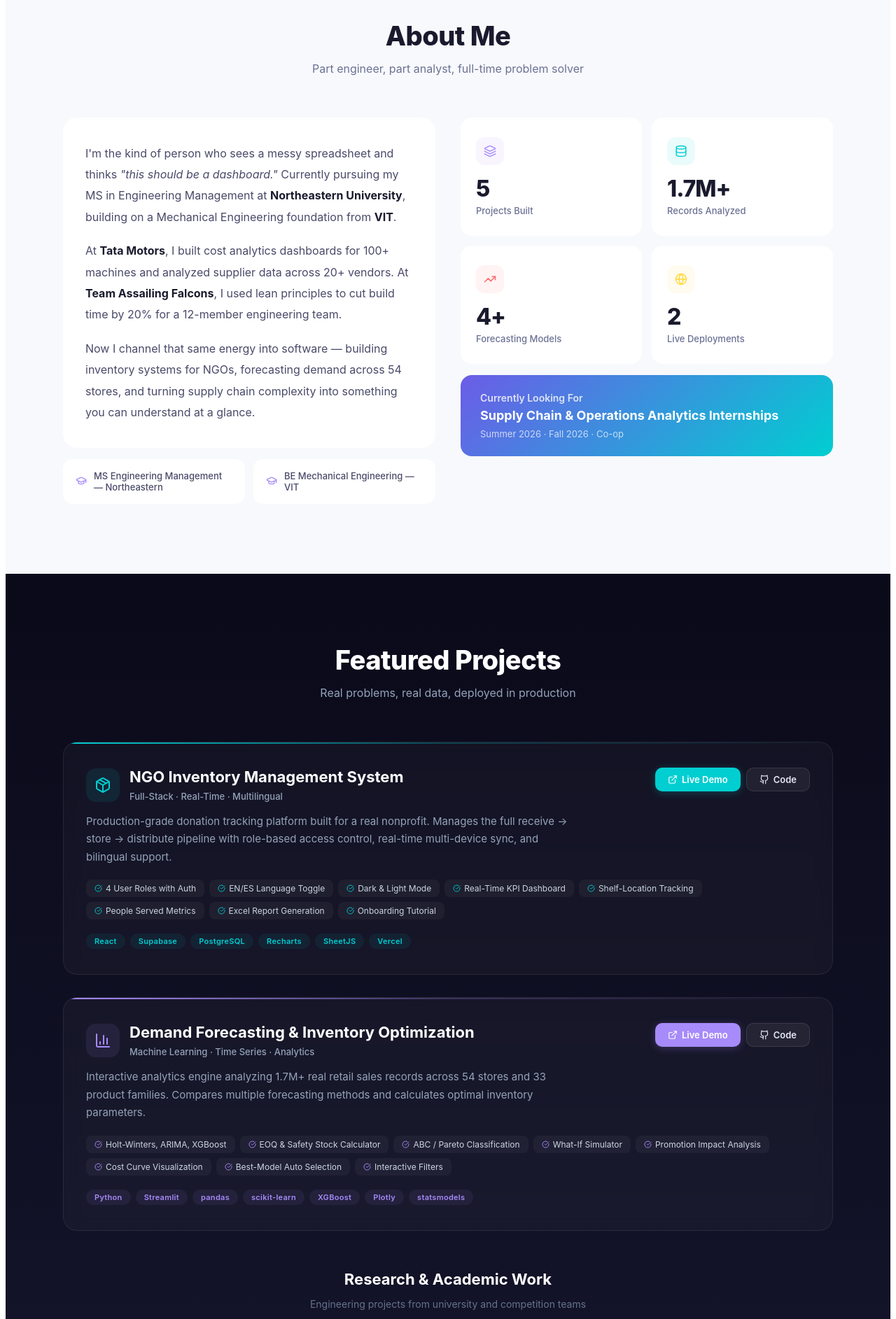
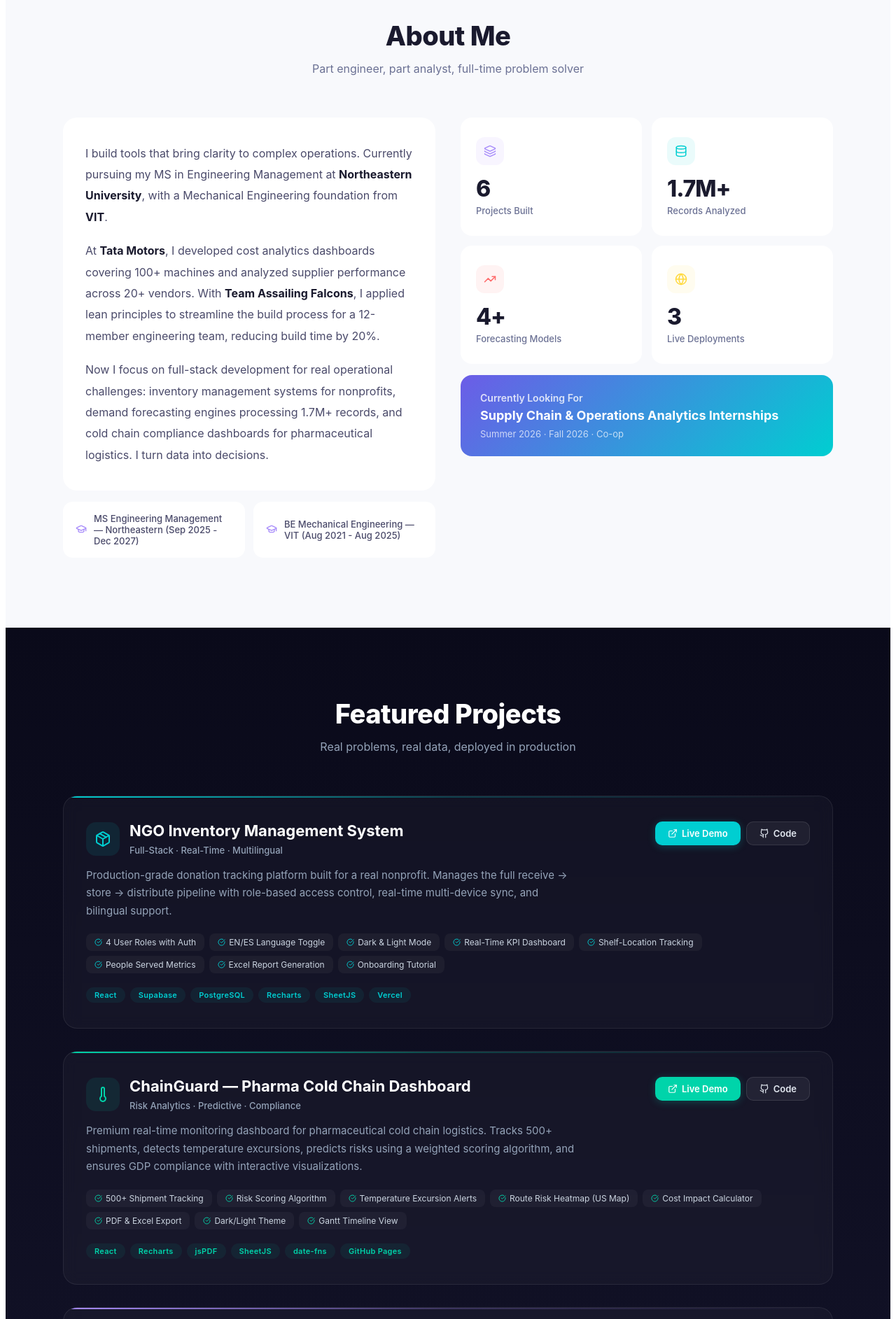
Before and after one commit to Vanshsingh1203/portfolio, a React (Create React App) app: page / in a window 1280 px wide. Shown: the part 880-2765 px from the top of the page at 70% size. Built offline with nearby package versions, Linux system fonts and the light colour scheme.

Commit message:
Add Experience timeline, Certifications, ChainGuard project, update About section

```diff
--- a/src/App.js
+++ b/src/App.js
@@ -1,13 +1,14 @@
 import React, { useState, useEffect, useRef } from "react";
 import { motion, useInView, AnimatePresence } from "framer-motion";
-import { Github, Linkedin, Mail, ExternalLink, Download, ChevronDown, Menu, X, Send, ArrowRight, Package, BarChart3, Wrench, GraduationCap, MapPin, CheckCircle, Moon, Sun, Briefcase, Cpu, FlaskConical, TrendingUp, Shield, Layers, Database, Globe, Terminal, ChevronRight } from "lucide-react";
+import { Github, Linkedin, Mail, ExternalLink, Download, ChevronDown, Menu, X, Send, ArrowRight, Package, BarChart3, Wrench, GraduationCap, MapPin, CheckCircle, Moon, Sun, Briefcase, Cpu, FlaskConical, TrendingUp, Shield, Layers, Database, Globe, Terminal, ChevronRight, Thermometer, Award, Calendar, Building2 } from "lucide-react";
 
 const PROJECTS = [
   { title:"NGO Inventory Management System", subtitle:"Full-Stack · Real-Time · Multilingual", desc:"Production-grade donation tracking platform built for a real nonprofit. Manages the full receive → store → distribute pipeline with role-based access control, real-time multi-device sync, and bilingual support.", features:["4 User Roles with Auth","EN/ES Language Toggle","Dark & Light Mode","Real-Time KPI Dashboard","Shelf-Location Tracking","People Served Metrics","Excel Report Generation","Onboarding Tutorial"], tech:["React","Supabase","PostgreSQL","Recharts","SheetJS","Vercel"], liveUrl:"https://ngo-inventory-v2.vercel.app", codeUrl:"https://github.com/Vanshsingh1203/ngo-inventory-v2", color:"#00ced1", icon:<Package size={24}/>, featured:true },
+  { title:"ChainGuard — Pharma Cold Chain Dashboard", subtitle:"Risk Analytics · Predictive · Compliance", desc:"Premium real-time monitoring dashboard for pharmaceutical cold chain logistics. Tracks 500+ shipments, detects temperature excursions, predicts risks using a weighted scoring algorithm, and ensures GDP compliance with interactive visualizations.", features:["500+ Shipment Tracking","Risk Scoring Algorithm","Temperature Excursion Alerts","Route Risk Heatmap (US Map)","Cost Impact Calculator","PDF & Excel Export","Dark/Light Theme","Gantt Timeline View"], tech:["React","Recharts","jsPDF","SheetJS","date-fns","GitHub Pages"], liveUrl:"https://vanshsingh1203.github.io/chainguard-pharma-dashboard", codeUrl:"https://github.com/Vanshsingh1203/chainguard-pharma-dashboard", color:"#00d4aa", icon:<Thermometer size={24}/>, featured:true },
   { title:"Demand Forecasting & Inventory Optimization", subtitle:"Machine Learning · Time Series · Analytics", desc:"Interactive analytics engine analyzing 1.7M+ real retail sales records across 54 stores and 33 product families. Compares multiple forecasting methods and calculates optimal inventory parameters.", features:["Holt-Winters, ARIMA, XGBoost","EOQ & Safety Stock Calculator","ABC / Pareto Classification","What-If Simulator","Promotion Impact Analysis","Cost Curve Visualization","Best-Model Auto Selection","Interactive Filters"], tech:["Python","Streamlit","pandas","scikit-learn","XGBoost","Plotly","statsmodels"], liveUrl:"https://demand-forecast-9hjy8sujmqrpxzcxnlgacb.streamlit.app/", codeUrl:"https://github.com/Vanshsingh1203/demand-forecast", color:"#a78bfa", icon:<BarChart3 size={24}/>, featured:true },
-  { title:"Cold Chain Risk Analytics", subtitle:"Logistics · Risk Modeling · KPI Design", desc:"Analyzed 5,650 EPCIS logistics events across 305 cold-chain shipment histories to quantify dwell time, handoff frequency, and end-to-end supply chain risk with data-driven delay reduction strategies.", features:["5,650 Events Analyzed","305 Shipment Histories","Chain-Level KPI Development","Top 25% Risk Identification"], tech:["Python","pandas","SQL","KPI Dashboards"], color:"#ffd93d", icon:<TrendingUp size={24}/>, featured:false },
+  { title:"Cold Chain Risk Analytics", subtitle:"Logistics · Risk Modeling · KPI Design", desc:"Analyzed 5,650 EPCIS logistics events across 305 cold-chain shipment histories to quantify dwell time, handoff frequency, and end-to-end supply chain risk with data-driven delay reduction strategies.", features:["5,650 Events Analyzed","305 Shipment Histories","Chain-Level KPI Development","Top 25% Risk Identification"], tech:["Python","pandas","SQL","KPI Dashboards"], codeUrl:"https://github.com/Vanshsingh1203/cold-chain-temperature-excursion-prediction", color:"#ffd93d", icon:<TrendingUp size={24}/>, featured:false },
   { title:"EDM Process Optimization", subtitle:"Design of Experiments · Aerospace Manufacturing", desc:"Optimized Electrical Discharge Machining parameters using Box-Behnken Design on CNC die-sinking EDM for Haynes 25 superalloy, achieving dimensional accuracy within 10 microns for micro-hole fabrication.", features:["Box-Behnken DOE","10μm Accuracy","Haynes 25 Superalloy","Process Robustness"], tech:["DOE","Minitab","Statistical Analysis","CNC EDM"], color:"#ff6b6b", icon:<Cpu size={24}/>, featured:false },
-  { title:"Turbine Blade Thermal Evaluation", subtitle:"CFD Simulation · ANSYS · Heat Transfer", desc:"Conducted CFD and thermal simulations in ANSYS Workbench to evaluate turbine blade cooling strategies, identifying improvements projected to extend component service life by 20%.", features:["CFD & Thermal Sim","20% Life Extension","Conference Presentation","Team Collaboration"], tech:["ANSYS Workbench","ANSYS Fluent","CFD","SolidWorks"], color:"#48dbfb", icon:<FlaskConical size={24}/>, featured:false },
+  { title:"Turbine Blade Thermal Evaluation", subtitle:"CFD Simulation · ANSYS · Heat Transfer", desc:"Conducted CFD and thermal simulations in ANSYS Workbench to evaluate turbine blade cooling strategies, identifying improvements projected to extend component service life by 20%.", features:["CFD & Thermal Sim","20% Life Extension","Conference Presentation","Team Collaboration"], tech:["ANSYS Workbench","ANSYS Fluent","CFD","SolidWorks"], liveUrl:"https://www.taylorfrancis.com/chapters/edit/10.1201/9781003679622-25/comprehensive-thermal-evaluation-jet-turbine-blades-utilizing-ansys-simulation-vansh-singh-atul-das-chacko-pallickal-nikhil-rao-senthur-prabu?context=ubx&refId=90cdef82-6d96-475d-ac9e-2163c3108f58", color:"#48dbfb", icon:<FlaskConical size={24}/>, featured:false },
 ];
 
 const SKILLS = {
@@ -25,7 +26,7 @@ const TOOLS = [
   { name:"Git / GitHub", icon:"🔀" },{ name:"Vercel", icon:"▲" },{ name:"Minitab", icon:"📐" },{ name:"MATLAB", icon:"🧮" },
 ];
 
-const NAV = ["About","Projects","Skills","Resume","Contact"];
+const NAV = ["About","Projects","Skills","Experience","Resume","Contact"];
 const fadeUp = { hidden:{opacity:0,y:40}, visible:{opacity:1,y:0,transition:{duration:0.6,ease:"easeOut"}} };
 const stagger = { visible:{transition:{staggerChildren:0.1}} };
 const scaleIn = { hidden:{opacity:0,scale:0.9}, visible:{opacity:1,scale:1,transition:{duration:0.5}} };
@@ -33,9 +34,9 @@ const scaleIn = { hidden:{opacity:0,scale:0.9}, visible:{opacity:1,scale:1,trans
 const LIGHT = { bg:"#f8f9fc",card:"#ffffff",cardHover:"#f0f4ff",text:"#1a1a2e",textSec:"#4a4a6a",textMuted:"#6b7194",textFaint:"#9ca3c4",border:"#e4e8f4",accent:"#6c5ce7",accentGlow:"rgba(108,92,231,.08)",inputBg:"#fff",inputBorder:"#d0d5e8",sectionAlt:"#eef0f8",heroGrad1:"#0a0a1a",heroGrad2:"#16162e" };
 const DARK = { bg:"#0a0a14",card:"#12121f",cardHover:"#1a1a30",text:"#eef0ff",textSec:"#c4c6e0",textMuted:"#8b8db0",textFaint:"#5c5e80",border:"#1e1e35",accent:"#a78bfa",accentGlow:"rgba(167,139,250,.1)",inputBg:"#16162a",inputBorder:"#2d2d50",sectionAlt:"#0e0e1c",heroGrad1:"#050510",heroGrad2:"#0a0a1a" };
 
-function Section({children,id,dark,theme}) {
+function Section({children,id,dark,alt,theme}) {
   const ref=useRef(null); const isInView=useInView(ref,{once:true,margin:"-80px"});
-  const bg = dark ? `linear-gradient(180deg,${theme.heroGrad1},${theme.heroGrad2})` : (id==="skills"||id==="contact"?theme.sectionAlt:theme.bg);
+  const bg = dark ? `linear-gradient(180deg,${theme.heroGrad1},${theme.heroGrad2})` : (alt?theme.sectionAlt:theme.bg);
   return(<motion.section ref={ref} id={id} initial="hidden" animate={isInView?"visible":"hidden"} variants={stagger} style={{padding:"100px 24px",background:bg,position:"relative",transition:"background .4s"}}><div style={{maxWidth:1100,margin:"0 auto"}}>{children}</div></motion.section>);
 }
 
@@ -94,7 +95,7 @@ function Hero({theme}) {
           {typed}<span style={{color:"#a78bfa",animation:"blink 1s infinite"}}>_</span>
         </div>
         <p style={{fontSize:17,color:"#64748b",lineHeight:1.8,maxWidth:580,margin:"0 auto 40px"}}>
-          Engineering Management grad who builds tools that turn operational chaos into clean, data-driven systems. I make supply chains visible — from warehouse floors to interactive dashboards.
+          Engineering Management grad who builds tools that turn operational chaos into clean, data-driven systems. I make supply chains visible, from warehouse floors to interactive dashboards.
         </p>
         <div style={{display:"flex",gap:14,justifyContent:"center",flexWrap:"wrap"}}>
           <a href="#projects" onClick={e=>{e.preventDefault();document.getElementById("projects")?.scrollIntoView({behavior:"smooth"});}} style={{padding:"14px 30px",background:"linear-gradient(135deg,#6c5ce7,#a78bfa)",color:"#fff",borderRadius:14,fontSize:15,fontWeight:600,textDecoration:"none",display:"flex",alignItems:"center",gap:8,boxShadow:"0 4px 24px rgba(108,92,231,.4)"}}>View Projects <ArrowRight size={18}/></a>
@@ -110,19 +111,19 @@ function Hero({theme}) {
 }
 
 function About({theme}) {
-  const stats=[{value:"5",label:"Projects Built",icon:<Layers size={18}/>,clr:"#a78bfa"},{value:"1.7M+",label:"Records Analyzed",icon:<Database size={18}/>,clr:"#00ced1"},{value:"4+",label:"Forecasting Models",icon:<TrendingUp size={18}/>,clr:"#ff6b6b"},{value:"2",label:"Live Deployments",icon:<Globe size={18}/>,clr:"#ffd93d"}];
+  const stats=[{value:"6",label:"Projects Built",icon:<Layers size={18}/>,clr:"#a78bfa"},{value:"1.7M+",label:"Records Analyzed",icon:<Database size={18}/>,clr:"#00ced1"},{value:"4+",label:"Forecasting Models",icon:<TrendingUp size={18}/>,clr:"#ff6b6b"},{value:"3",label:"Live Deployments",icon:<Globe size={18}/>,clr:"#ffd93d"}];
   return(
     <Section id="about" theme={theme}>
       <SectionTitle title="About Me" subtitle="Part engineer, part analyst, full-time problem solver" theme={theme}/>
       <div style={{display:"grid",gridTemplateColumns:"repeat(auto-fit,minmax(320px,1fr))",gap:36}}>
         <motion.div variants={fadeUp}>
           <div style={{background:theme.card,borderRadius:20,padding:"36px 32px",transition:"background .4s"}}>
-            <p style={{fontSize:16,color:theme.textSec,lineHeight:1.9,margin:"0 0 18px"}}>I'm the kind of person who sees a messy spreadsheet and thinks <em>"this should be a dashboard."</em> Currently pursuing my MS in Engineering Management at <strong style={{color:theme.text}}>Northeastern University</strong>, building on a Mechanical Engineering foundation from <strong style={{color:theme.text}}>VIT</strong>.</p>
-            <p style={{fontSize:16,color:theme.textSec,lineHeight:1.9,margin:"0 0 18px"}}>At <strong style={{color:theme.text}}>Tata Motors</strong>, I built cost analytics dashboards for 100+ machines and analyzed supplier data across 20+ vendors. At <strong style={{color:theme.text}}>Team Assailing Falcons</strong>, I used lean principles to cut build time by 20% for a 12-member engineering team.</p>
-            <p style={{fontSize:16,color:theme.textSec,lineHeight:1.9,margin:0}}>Now I channel that same energy into software — building inventory systems for NGOs, forecasting demand across 54 stores, and turning supply chain complexity into something you can understand at a glance.</p>
+            <p style={{fontSize:16,color:theme.textSec,lineHeight:1.9,margin:"0 0 18px"}}>I build tools that bring clarity to complex operations. Currently pursuing my MS in Engineering Management at <strong style={{color:theme.text}}>Northeastern University</strong>, with a Mechanical Engineering foundation from <strong style={{color:theme.text}}>VIT</strong>.</p>
+            <p style={{fontSize:16,color:theme.textSec,lineHeight:1.9,margin:"0 0 18px"}}>At <strong style={{color:theme.text}}>Tata Motors</strong>, I developed cost analytics dashboards covering 100+ machines and analyzed supplier performance across 20+ vendors. With <strong style={{color:theme.text}}>Team Assailing Falcons</strong>, I applied lean principles to streamline the build process for a 12-member engineering team, reducing build time by 20%.</p>
+            <p style={{fontSize:16,color:theme.textSec,lineHeight:1.9,margin:0}}>Now I focus on full-stack development for real operational challenges: inventory management systems for nonprofits, demand forecasting engines processing 1.7M+ records, and cold chain compliance dashboards for pharmaceutical logistics. I turn data into decisions.</p>
           </div>
           <div style={{display:"flex",gap:12,marginTop:16}}>
-            {[{icon:<GraduationCap size={16}/>,text:"MS Engineering Management — Northeastern"},{icon:<GraduationCap size={16}/>,text:"BE Mechanical Engineering — VIT"}].map((e,i)=>(
+            {[{icon:<GraduationCap size={16}/>,text:"MS Engineering Management — Northeastern (Sep 2025 - Dec 2027)"},{icon:<GraduationCap size={16}/>,text:"BE Mechanical Engineering — VIT (Aug 2021 - Aug 2025)"}].map((e,i)=>(
               <div key={i} style={{flex:1,background:theme.card,borderRadius:14,padding:"16px 18px",display:"flex",alignItems:"center",gap:10,fontSize:13,color:theme.textSec,fontWeight:500,transition:"background .4s"}}><span style={{color:"#a78bfa"}}>{e.icon}</span>{e.text}</div>
             ))}
           </div>
@@ -188,9 +189,13 @@ function Projects({theme,dark}) {
                 <div><h4 style={{fontSize:15,fontWeight:700,color:"#fff",margin:0}}>{p.title}</h4><span style={{fontSize:11,color:p.color,fontWeight:600}}>{p.subtitle}</span></div>
               </div>
               <p style={{fontSize:13,color:"#94a3b8",lineHeight:1.7,margin:"0 0 14px"}}>{p.desc}</p>
-              <div style={{display:"flex",flexWrap:"wrap",gap:5}}>
+              <div style={{display:"flex",flexWrap:"wrap",gap:5,marginBottom:(p.codeUrl||p.liveUrl)?14:0}}>
                 {p.tech.map((t,i)=>(<span key={i} style={{fontSize:10,color:p.color,background:`${p.color}10`,padding:"3px 10px",borderRadius:12,fontWeight:600}}>{t}</span>))}
               </div>
+              {(p.codeUrl||p.liveUrl)&&<div style={{display:"flex",gap:6}}>
+                {p.liveUrl&&<a href={p.liveUrl} target="_blank" rel="noreferrer" style={{padding:"6px 12px",background:p.color,color:"#fff",borderRadius:8,fontSize:11,fontWeight:600,textDecoration:"none",display:"flex",alignItems:"center",gap:4}}><ExternalLink size={12}/>Publication</a>}
+                {p.codeUrl&&<a href={p.codeUrl} target="_blank" rel="noreferrer" style={{padding:"6px 12px",background:"rgba(255,255,255,.06)",color:"#e2e8f0",borderRadius:8,fontSize:11,fontWeight:600,textDecoration:"none",display:"flex",alignItems:"center",gap:4,border:"1px solid rgba(255,255,255,.1)"}}><Github size={12}/>Code</a>}
+              </div>}
             </motion.div>
           ))}
         </div>
@@ -201,7 +206,7 @@ function Projects({theme,dark}) {
 
 function Skills({theme}) {
   return(
-    <Section id="skills" theme={theme}>
+    <Section id="skills" alt theme={theme}>
       <SectionTitle title="Skills & Expertise" subtitle="Where engineering discipline meets data-driven thinking" theme={theme}/>
       <div style={{display:"grid",gridTemplateColumns:"repeat(auto-fit,minmax(260px,1fr))",gap:20,marginBottom:48}}>
         {Object.entries(SKILLS).map(([cat,{icon,color,items}],idx)=>(
@@ -224,6 +229,88 @@ function Skills({theme}) {
           ))}
         </div>
       </motion.div>
+      <motion.div variants={fadeUp} style={{marginTop:48}}>
+        <h3 style={{fontSize:18,fontWeight:700,color:theme.text,textAlign:"center",marginBottom:20}}>Certifications</h3>
+        <div style={{display:"flex",justifyContent:"center",gap:16,flexWrap:"wrap"}}>
+          {[{name:"Six Sigma Green Belt",org:"Lean Six Sigma",icon:<Award size={20}/>,color:"#10b981"},{name:"CSWP",org:"Certified SolidWorks Professional",icon:<Wrench size={20}/>,color:"#f59e0b"}].map((c,i)=>(
+            <motion.div key={i} whileHover={{y:-3,transition:{duration:0.2}}} style={{background:theme.card,borderRadius:14,padding:"20px 28px",display:"flex",alignItems:"center",gap:14,cursor:"default",transition:"background .3s"}}>
+              <div style={{width:44,height:44,borderRadius:12,background:`${c.color}15`,display:"flex",alignItems:"center",justifyContent:"center",color:c.color}}>{c.icon}</div>
+              <div>
+                <div style={{fontSize:15,fontWeight:700,color:theme.text}}>{c.name}</div>
+                <div style={{fontSize:12,color:theme.textMuted}}>{c.org}</div>
+              </div>
+            </motion.div>
+          ))}
+        </div>
+      </motion.div>
+    </Section>
+  );
+}
+
+function Experience({theme}) {
+  const experiences = [
+    {
+      title: "Structural Engineer",
+      company: "Team Assailing Falcons",
+      location: "Vellore, India",
+      period: "Oct 2023 - Aug 2024",
+      color: "#00ced1",
+      achievements: [
+        "Analyzed cost-performance trade-offs across design and manufacturing data, reducing machining and fabrication time by 10%",
+        "Led cross-functional coordination with 12-member team using lean principles (5S, process mapping), reducing build cycle time by 20%",
+        "Managed BOM tracking and procurement timelines across multiple suppliers ensuring on-time delivery with zero stockouts"
+      ]
+    },
+    {
+      title: "Cost Engineering Intern",
+      company: "Tata Motors",
+      location: "Pune, India",
+      period: "Aug 2023 - Oct 2023",
+      color: "#a78bfa",
+      achievements: [
+        "Built Excel-based cost analytics dashboard consolidating data from 100+ automated press machines, improving cost visibility by 40%",
+        "Performed machine utilization analysis identifying underperforming assets, contributing to 8% reduction in operating expenses",
+        "Evaluated material substitution through commodity cost analysis, achieving 12-15% weight reduction and 10% decrease in energy consumption",
+        "Integrated procurement and supplier data from 20+ vendors, improving pricing transparency for strategic sourcing"
+      ]
+    }
+  ];
+
+  return (
+    <Section id="experience" dark theme={theme}>
+      <SectionTitle title="Work Experience" subtitle="Building operational excellence through data and process improvement" light theme={theme}/>
+      <div style={{maxWidth:800,margin:"0 auto",position:"relative"}}>
+        <div style={{position:"absolute",left:20,top:0,bottom:0,width:2,background:"rgba(255,255,255,.1)"}}/>
+        {experiences.map((exp,idx)=>(
+          <motion.div key={idx} variants={fadeUp} style={{position:"relative",paddingLeft:56,marginBottom:idx===experiences.length-1?0:40}}>
+            <div style={{position:"absolute",left:12,top:6,width:18,height:18,borderRadius:"50%",background:exp.color,border:"3px solid rgba(10,10,20,.8)"}}/>
+            <div style={{background:"rgba(255,255,255,.03)",border:"1px solid rgba(255,255,255,.08)",borderRadius:16,padding:"28px 28px",backdropFilter:"blur(10px)"}}>
+              <div style={{display:"flex",justifyContent:"space-between",alignItems:"flex-start",flexWrap:"wrap",gap:12,marginBottom:16}}>
+                <div>
+                  <h3 style={{fontSize:20,fontWeight:700,color:"#fff",margin:"0 0 4px"}}>{exp.title}</h3>
+                  <div style={{display:"flex",alignItems:"center",gap:8,flexWrap:"wrap"}}>
+                    <span style={{fontSize:14,color:exp.color,fontWeight:600}}>{exp.company}</span>
+                    <span style={{width:4,height:4,borderRadius:2,background:"#475569"}}/>
+                    <span style={{fontSize:13,color:"#94a3b8"}}>{exp.location}</span>
+                  </div>
+                </div>
+                <div style={{display:"flex",alignItems:"center",gap:6,background:"rgba(255,255,255,.05)",padding:"6px 12px",borderRadius:8}}>
+                  <Calendar size={14} color="#94a3b8"/>
+                  <span style={{fontSize:13,color:"#94a3b8",fontWeight:500}}>{exp.period}</span>
+                </div>
+              </div>
+              <div style={{display:"flex",flexDirection:"column",gap:10}}>
+                {exp.achievements.map((a,i)=>(
+                  <div key={i} style={{display:"flex",alignItems:"flex-start",gap:10}}>
+                    <ChevronRight size={14} color={exp.color} style={{flexShrink:0,marginTop:3}}/>
+                    <span style={{fontSize:14,color:"#c4c6e0",lineHeight:1.6}}>{a}</span>
+                  </div>
+                ))}
+              </div>
+            </div>
+          </motion.div>
+        ))}
+      </div>
     </Section>
   );
 }
@@ -251,7 +338,7 @@ function Contact({theme}) {
   const submit=async(e)=>{e.preventDefault();setSending(true);try{const res=await fetch("https://formspree.io/f/mqeywzye",{method:"POST",headers:{"Content-Type":"application/json"},body:JSON.stringify(form)});if(res.ok){setStatus("sent");setForm({name:"",email:"",message:""});}else setStatus("error");}catch{setStatus("error");}setSending(false);};
   const inp={width:"100%",padding:"12px 16px",border:`1px solid ${theme.inputBorder}`,borderRadius:12,fontSize:14,outline:"none",boxSizing:"border-box",background:theme.inputBg,color:theme.text,transition:"all .3s"};
   return(
-    <Section id="contact" theme={theme}>
+    <Section id="contact" alt theme={theme}>
       <SectionTitle title="Get In Touch" subtitle="Open to supply chain, operations, and analytics opportunities" theme={theme}/>
       <div style={{display:"grid",gridTemplateColumns:"repeat(auto-fit,minmax(300px,1fr))",gap:36,maxWidth:900,margin:"0 auto"}}>
         <motion.div variants={fadeUp}>
@@ -308,6 +395,7 @@ export default function App() {
       <About theme={theme}/>
       <Projects theme={theme} dark={dark}/>
       <Skills theme={theme}/>
+      <Experience theme={theme}/>
       <ResumeSection theme={theme}/>
       <Contact theme={theme}/>
       <Footer theme={theme}/>
```
